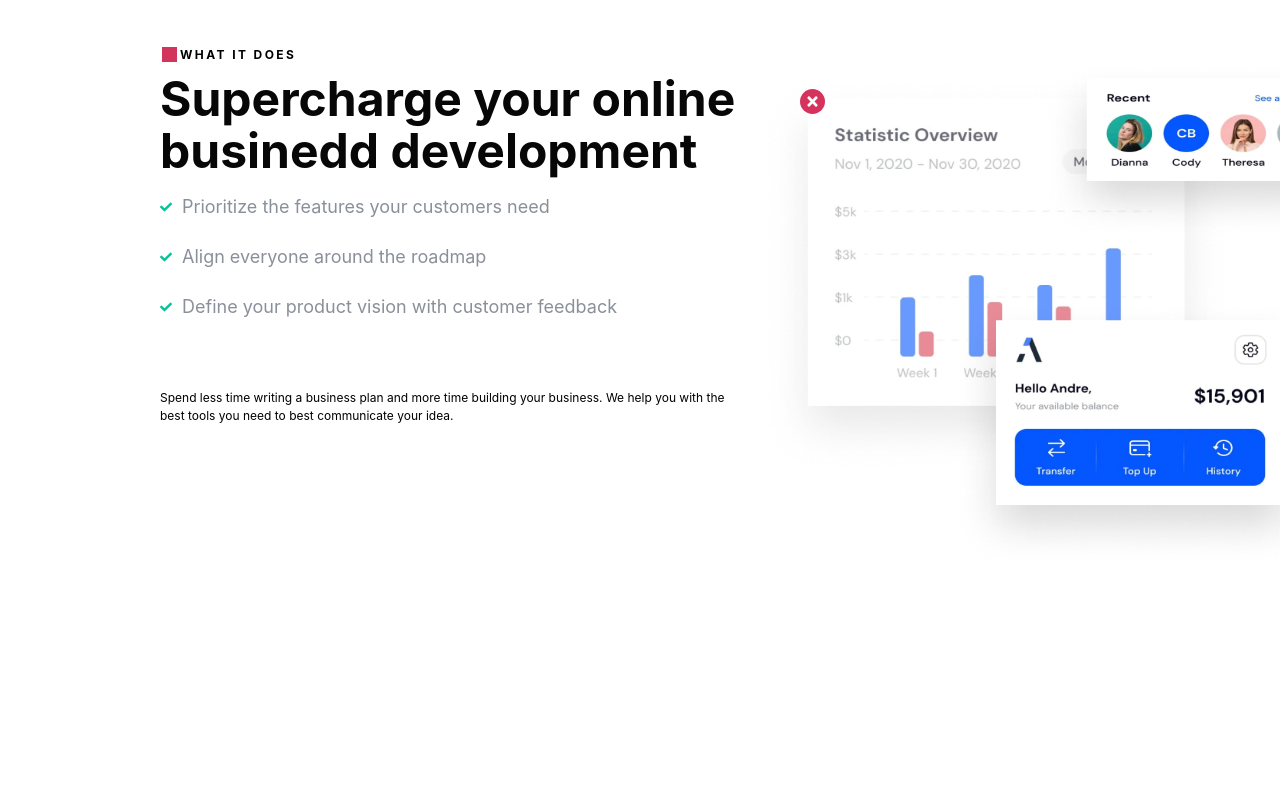
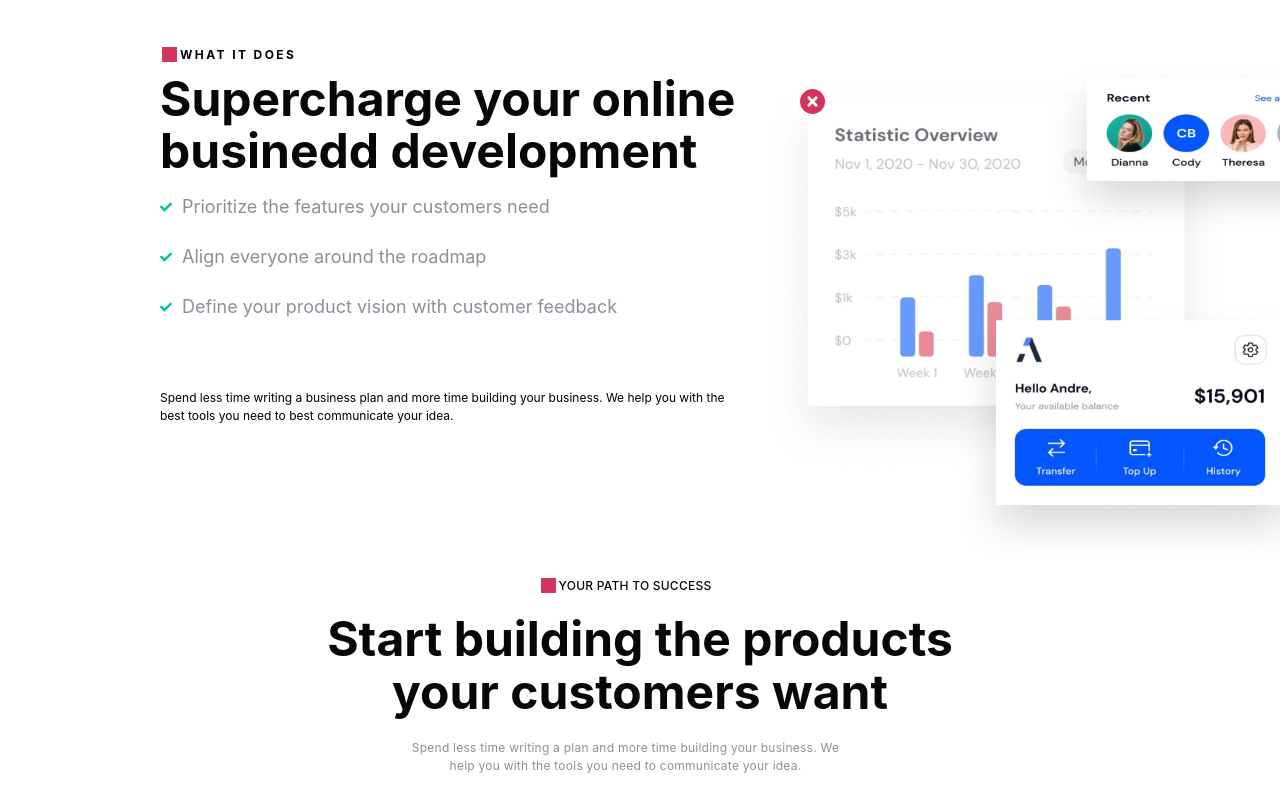
Before and after one commit to webobscure/business-consalting, a React (Vite) app: page / in a window 1280 px wide. Shown: the part 1051-1844 px from the top of the page. Before the commit the page ends 1620 px from the top, so only its background shows below. Built offline with nearby package versions, Linux system fonts and the light colour scheme.

Commit message:
start make cards

```diff
--- a/src/pages/Home.jsx
+++ b/src/pages/Home.jsx
@@ -90,7 +90,17 @@ const Home = () => {
           <img src={wallet} alt="wallet" className="wallet" />
         </div>
       </section>
-      <section className="card"></section>
+      <section className="card">
+        <div className="path-success">
+          <h2 className='path-success__small'>
+            <div className="path-success__rectangle"></div>
+            Your path to success
+          </h2>
+          <h1 className="path-success__text">Start building the products your customers want</h1>
+          <p className="path-success__description">Spend less time writing a plan and more time building your business.
+           We help you with the tools you need to communicate your idea.</p>
+        </div>
+      </section>
     </>
   );
 };
--- a/src/styles/App.css
+++ b/src/styles/App.css
@@ -297,7 +297,7 @@ header {
   position: absolute;
   width: 25px;
   height: 25px;
-  background: #D5335E;
+  background: #d5335e;
   border-radius: 100px;
   left: 800px;
   top: 1140px;
@@ -307,6 +307,53 @@ header {
   margin-top: 5px;
   margin-left: 5px;
   color: #fff;
+}
+
+.path-success {
+  display: grid;
+  margin-top: 100px;
+  justify-content: center;
+  align-items: center;
+  text-align: center;
+}
+
+.path-success__rectangle {
+  position: absolute;
+  margin-left: 220px;
+  background: #d2345c;
+  height: 15px;
+  width: 15px;
+}
+
+.path-success__small {
+  margin-right: 10px;
+  margin-bottom: 20px;
+  text-transform: uppercase;
+  font-weight: 500;
+  font-size: 12px;
+  color: #070707;
+  line-height: 130%;
+  letter-spacing: 0.02em;
+}
+
+.path-success__text {
+  width: 639px;
+  height: 106px;
+  font-weight: 700;
+  font-size: 48px;
+  line-height: 110%;
+  color: #070707;
+}
+
+.path-success__description {
+  width: 450px;
+  height: 54px;
+  margin-left: 80px;
+  font-size: 12px;
+  line-height: 150%;
+  letter-spacing: 0.02em;
+  margin-top: 20px;
+  color: var(--grayText);
 }
 
 /* Media query */
--- a/src/styles/App.scss
+++ b/src/styles/App.scss
@@ -274,7 +274,7 @@ header {
 .statistic {
   width: 473px;
   height: 400px;
-  margin: -350px 0 0 600px ;
+  margin: -350px 0 0 600px;
 }
 
 .wallet {
@@ -297,7 +297,7 @@ header {
   position: absolute;
   width: 25px;
   height: 25px;
-  background: #D5335E;
+  background: #d5335e;
   border-radius: 100px;
   left: 800px;
   top: 1140px;
@@ -307,6 +307,53 @@ header {
   margin-top: 5px;
   margin-left: 5px;
   color: #fff;
+}
+
+.path-success {
+  display: grid;
+  margin-top: 100px;
+  justify-content: center;
+  align-items: center;
+  text-align: center;
+}
+
+.path-success__rectangle {
+  position: absolute;
+  margin-left: 220px;
+  background: #d2345c;
+  height: 15px;
+  width: 15px;
+}
+
+.path-success__small {
+  margin-right: 10px;
+  margin-bottom: 20px;
+  text-transform: uppercase;
+  font-weight: 500;
+  font-size: 12px;
+  color: #070707;
+  line-height: 130%;
+  letter-spacing: 0.02em;
+}
+
+.path-success__text {
+  width: 639px;
+  height: 106px;
+  font-weight: 700;
+  font-size: 48px;
+  line-height: 110%;
+  color: #070707;
+}
+
+.path-success__description {
+  width: 450px;
+  height: 54px;
+  margin-left: 80px;
+  font-size: 12px;
+  line-height: 150%;
+  letter-spacing: 0.02em;
+  margin-top: 20px;
+  color: var(--grayText);
 }
 /* Media query */
 
```
Also changed, not shown: 1 other file (tests, documents, lock files or other folders).
